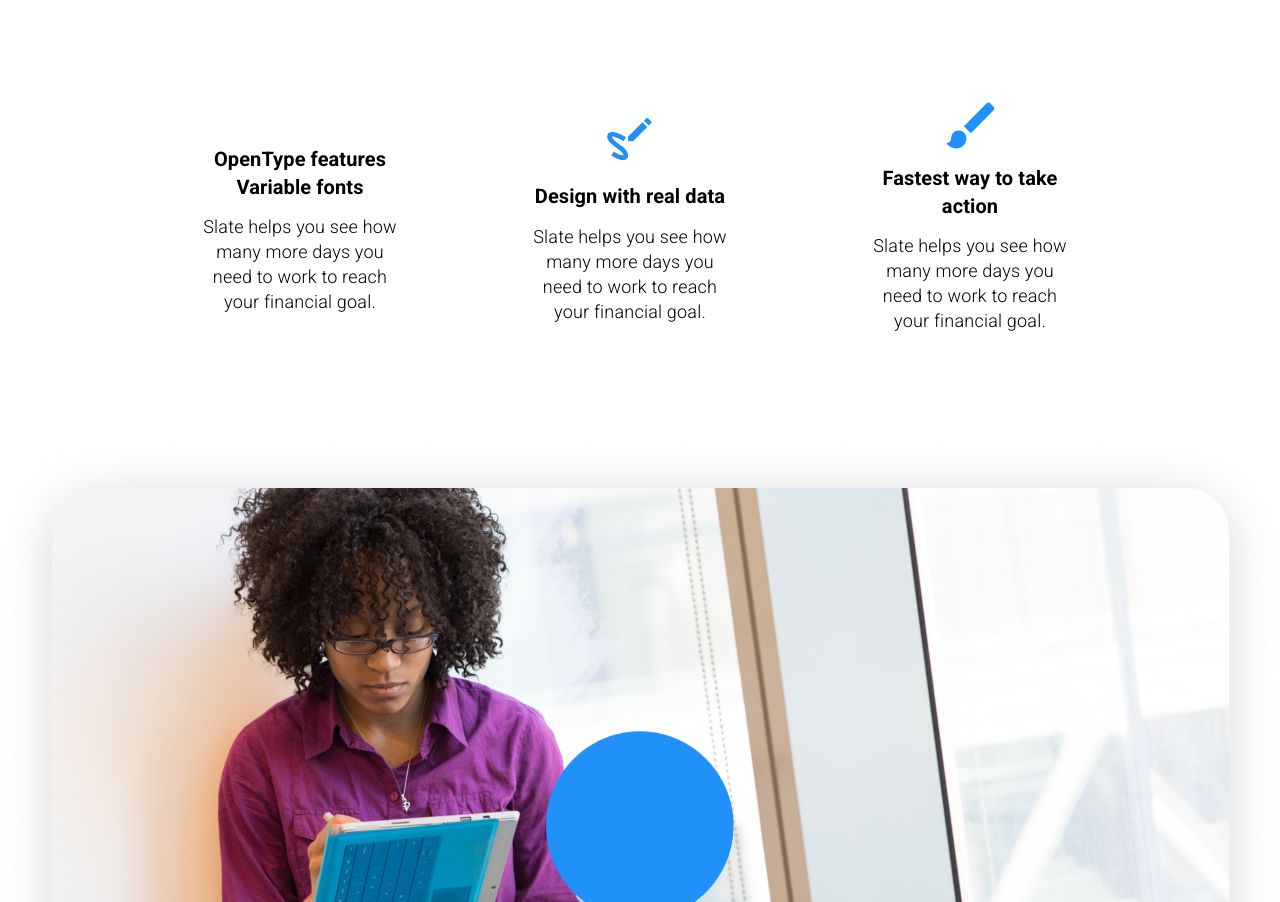
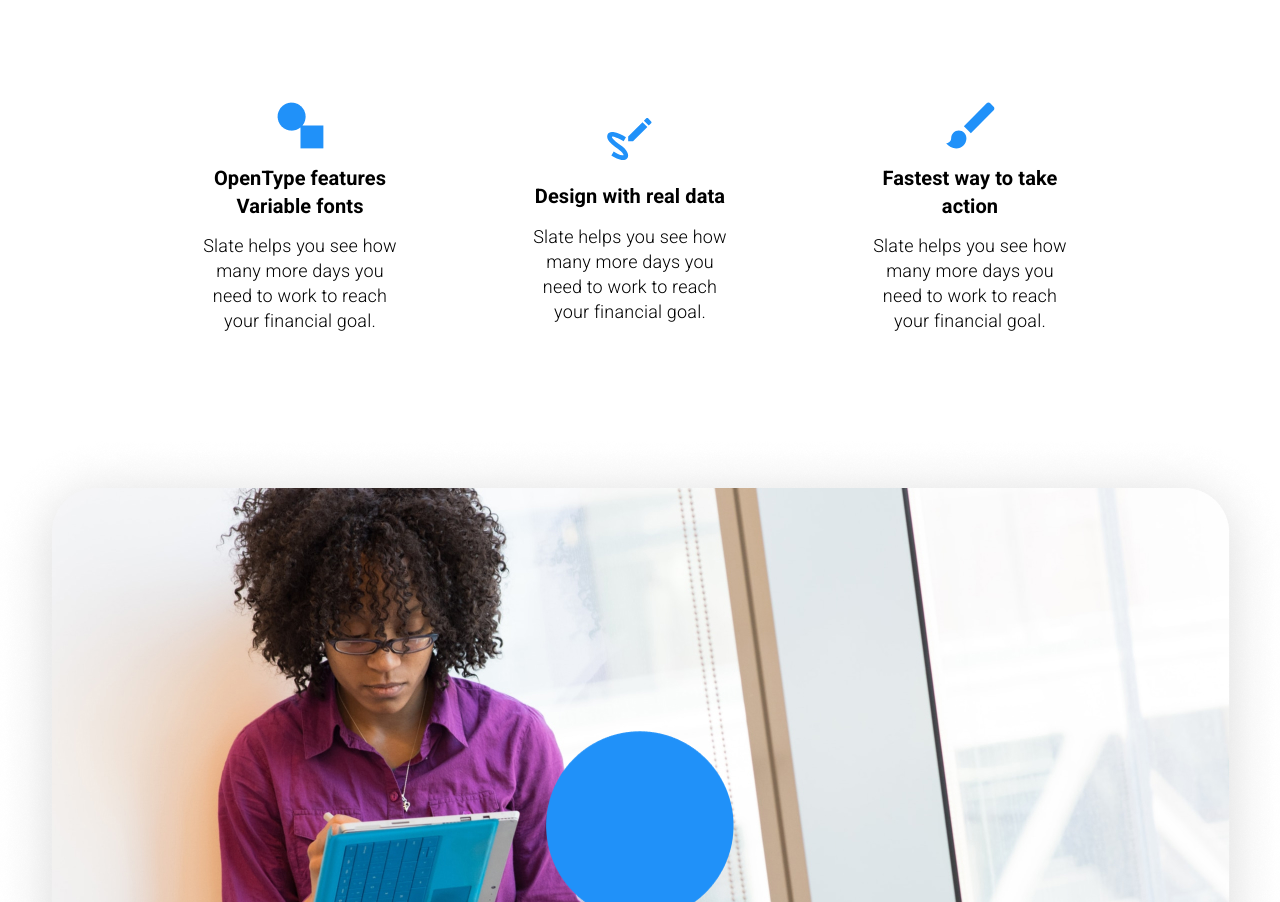
Before and after one commit to duythuan204/landing-pages, a plain HTML site: page index.html in a window 1280 px wide. Shown: the part 1057-1959 px from the top of the page. Drawn offline with Linux system fonts and the light colour scheme; the site is published under a folder, as on GitHub Pages, so addresses that start at the root find nothing.

Commit message:
Update index.html

```diff
--- a/index.html
+++ b/index.html
@@ -72,7 +72,7 @@
       </div>
       <div class="features__body">
         <div class="features__body_1">
-          <img src="/image/Vectorfeature.png" alt="" />
+          <img src="./image/Vectorfeature.png" alt="" />
           <h1 class="features__body_title">
             OpenType features<br />
             Variable fonts
```
